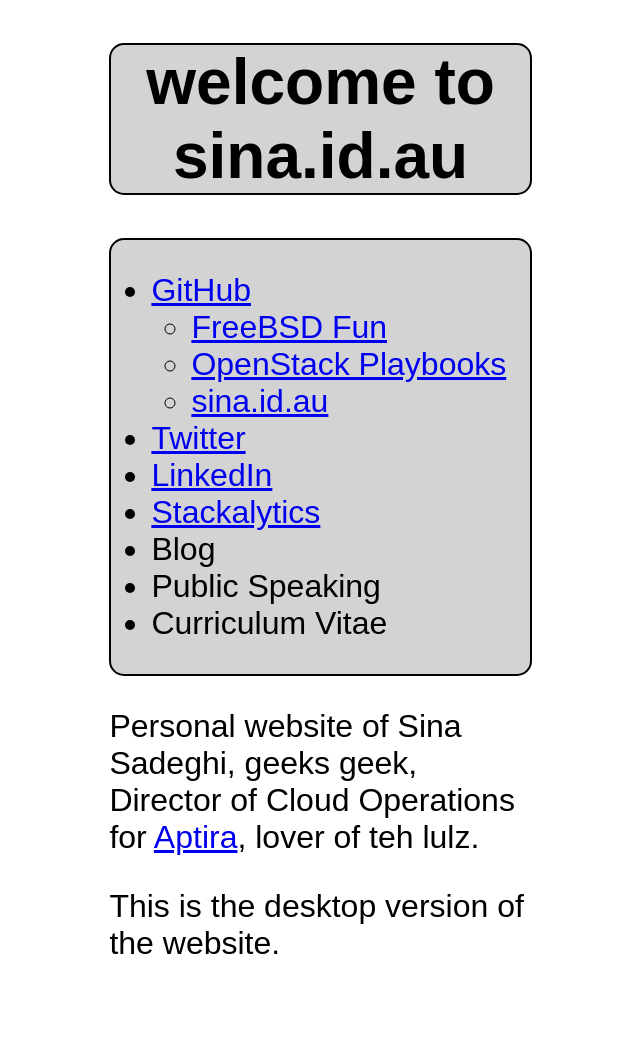
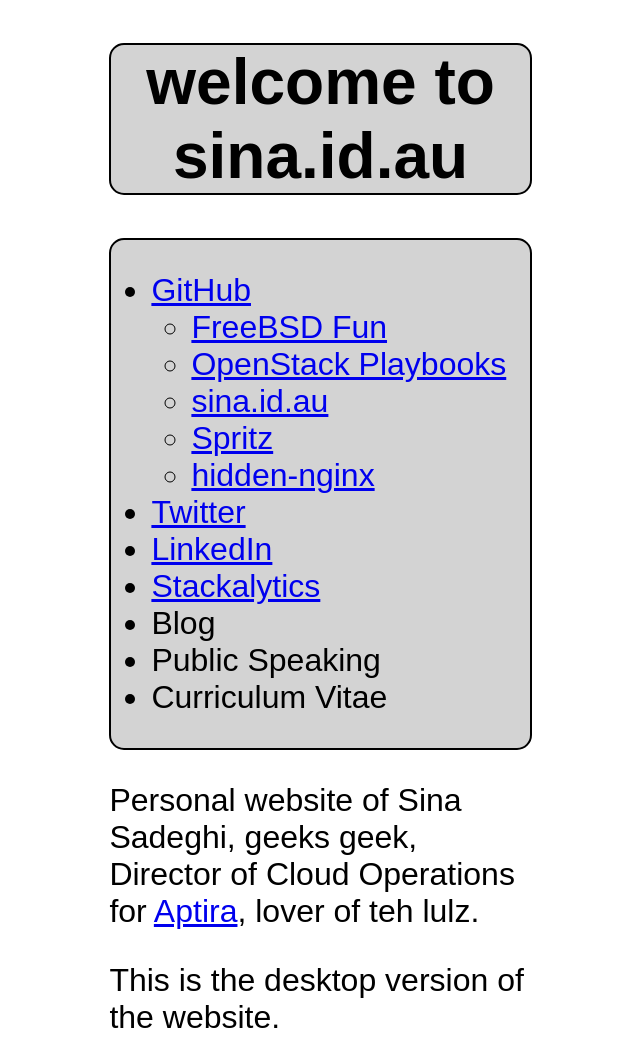
Before and after one commit to sinner-/sina.id.au, a plain HTML site: page index.html in a window 1280 px wide. Shown: the whole page, without its empty margins (313-953 px from the left). Before the commit the page ends 970 px from the top, so only its background shows below. Drawn offline with Linux system fonts and the light colour scheme.

Commit message:
add github menu entries
for spritz, hidden-nginx

```diff
--- a/index.html
+++ b/index.html
@@ -19,6 +19,8 @@
             <li><a href="https://github.com/sinner-/freebsdfun">FreeBSD Fun</a></li>
             <li><a href="https://github.com/sinner-/openstack-playbook">OpenStack Playbooks</a></li>
             <li><a href="https://github.com/sinner-/sina.id.au">sina.id.au</a></li>
+            <li><a href="https://github.com/sinner-/spritz">Spritz</a></li>
+            <li><a href="https://github.com/sinner-/hidden-nginx">hidden-nginx</a></li>
           </ul>
         </li>
         <li><a href="https://twitter.com/SinaTweet">Twitter</a></li>
```
